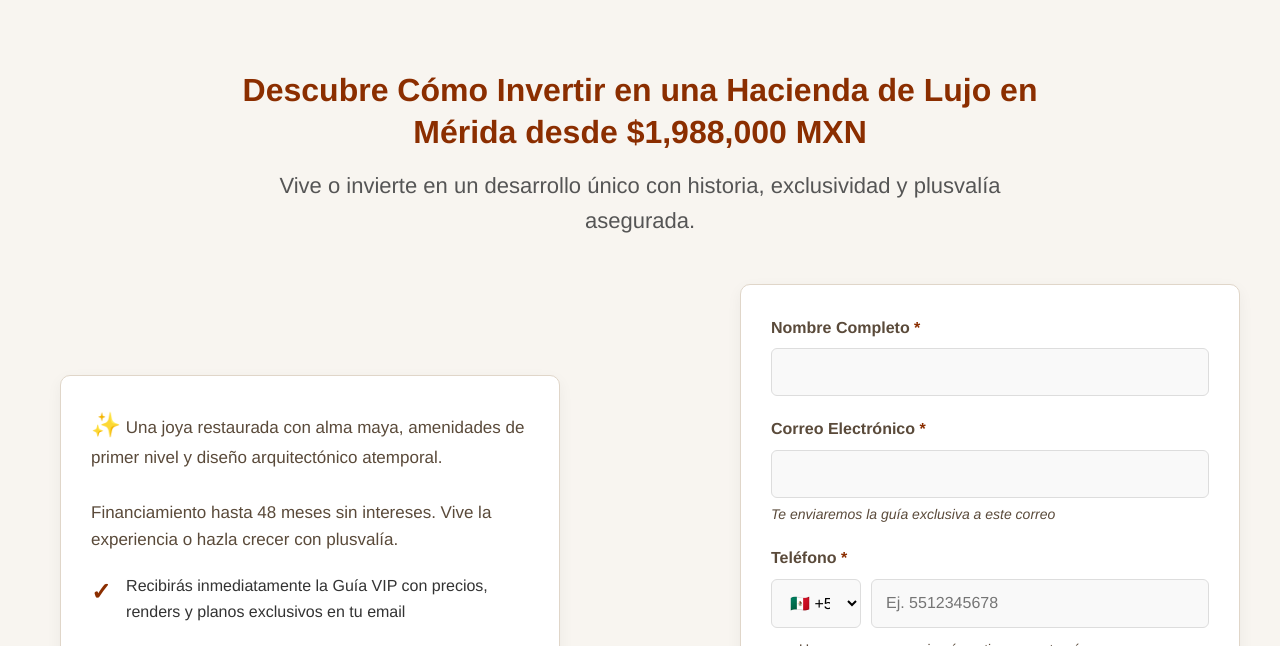
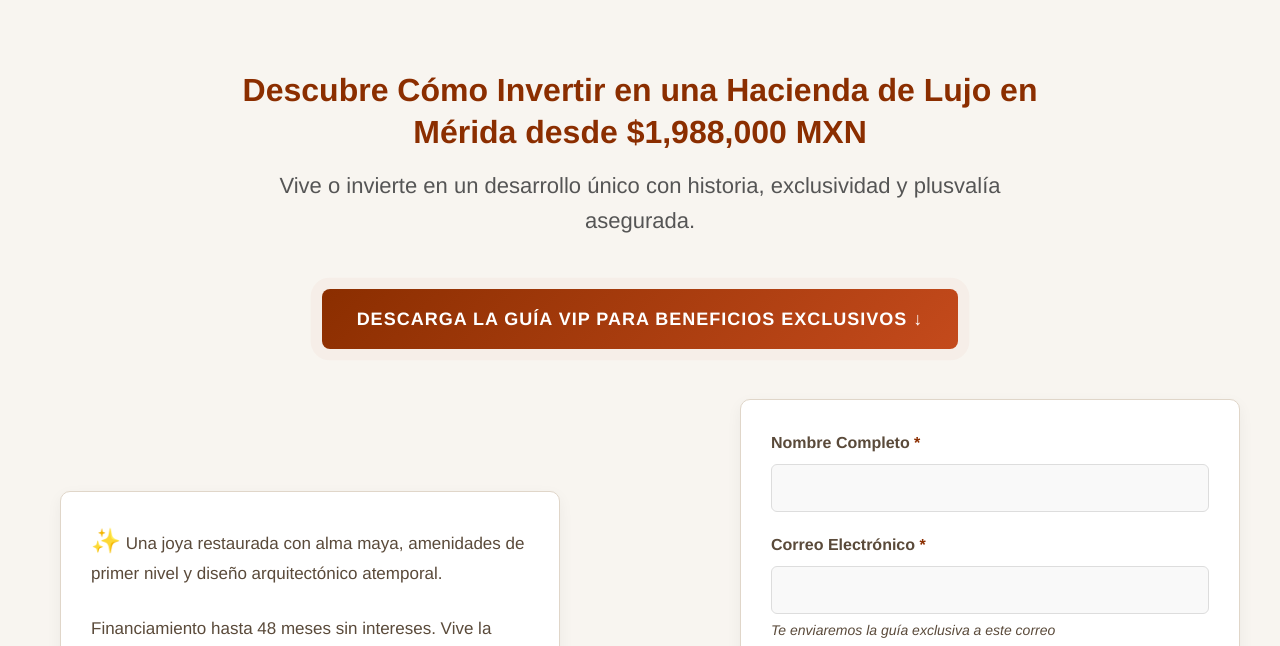
Before and after one commit to Guille1133/totalbienesraices, a plain HTML site: page lmkikteil/index.html in a window 1280 px wide. Shown: the top 646 px of the page. Drawn offline with Linux system fonts and the light colour scheme.

Commit message:
Update index.html

```diff
--- a/lmkikteil/index.html
+++ b/lmkikteil/index.html
@@ -100,7 +100,7 @@
             background-color: #f9f9f9;
         }
 
-        /* Botón MEJORADO */
+        /* Botón principal */
         .cta-button {
             background: linear-gradient(135deg, #8b2e00 0%, #c44a1c 100%);
             color: white;
@@ -207,6 +207,34 @@
             margin-right: 8px;
         }
 
+        /* Nuevo estilo para el botón de Descarga Guía VIP */
+        .guide-cta-link {
+            display: inline-block;
+            margin: 20px 0;
+            padding: 14px 30px;
+            background: linear-gradient(135deg, #8b2e00 0%, #c44a1c 100%);
+            color: white;
+            text-decoration: none;
+            font-weight: 700;
+            border-radius: 8px;
+            text-align: center;
+            transition: all 0.4s ease;
+            box-shadow: 0 4px 12px rgba(139, 46, 0, 0.3);
+            text-transform: uppercase;
+            letter-spacing: 1px;
+            font-size: 16px;
+        }
+
+        .guide-cta-link:hover {
+            transform: translateY(-3px);
+            box-shadow: 0 8px 18px rgba(139, 46, 0, 0.4);
+            background: linear-gradient(135deg, #a83708 0%, #d85b2b 100%);
+        }
+
+        .guide-cta-link:active {
+            transform: translateY(1px);
+        }
+
         /* Estilos para desktop */
         @media (min-width: 992px) {
             .container {
@@ -251,6 +279,12 @@
                 font-size: 24px;
                 margin-right: 15px;
             }
+
+            .guide-cta-link {
+                padding: 16px 35px;
+                font-size: 18px;
+                margin: 25px 0 30px;
+            }
         }
 
         @media (min-width: 768px) and (max-width: 991px) {
@@ -273,6 +307,9 @@
         <header>
             <h1>Descubre Cómo Invertir en una Hacienda de Lujo en Mérida desde $1,988,000 MXN</h1>
             <h2>Vive o invierte en un desarrollo único con historia, exclusividad y plusvalía asegurada.</h2>
+
+            <!-- NUEVO BOTÓN QUE LLEVA AL FORMULARIO -->
+            <a href="#formulario-vip" class="guide-cta-link pulse">DESCARGA LA GUÍA VIP PARA BENEFICIOS EXCLUSIVOS ↓</a>
         </header>
 
         <div class="content-wrapper">
@@ -301,7 +338,8 @@
                 </div>
             </div>
 
-            <div class="highlight-box">
+            <!-- Formulario con ID para el ancla -->
+            <div class="highlight-box" id="formulario-vip">
                 <form>
                     <div class="form-group">
                         <label for="name" class="required-field">Nombre Completo</label>
@@ -350,13 +388,25 @@
     </div>
 
     <script>
-        // Efecto adicional al hacer hover
-        document.querySelector('.cta-button').addEventListener('mouseover', function() {
-            this.classList.remove('pulse');
+        // Efecto adicional al hacer hover en botones
+        const buttons = document.querySelectorAll('.cta-button, .guide-cta-link');
+
+        buttons.forEach(button => {
+            button.addEventListener('mouseover', function() {
+                this.classList.remove('pulse');
+            });
+
+            button.addEventListener('mouseout', function() {
+                this.classList.add('pulse');
+            });
         });
 
-        document.querySelector('.cta-button').addEventListener('mouseout', function() {
-            this.classList.add('pulse');
+        // Scroll suave para el enlace
+        document.querySelector('.guide-cta-link').addEventListener('click', function(e) {
+            e.preventDefault();
+            document.querySelector(this.getAttribute('href')).scrollIntoView({
+                behavior: 'smooth'
+            });
         });
     </script>
 </body>
```
